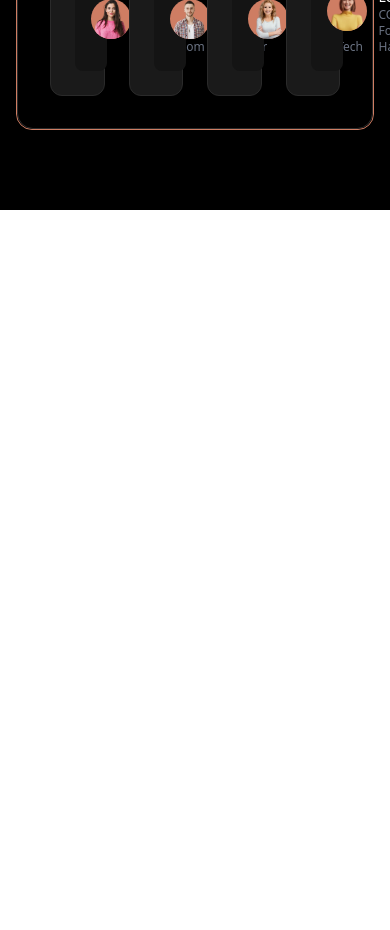
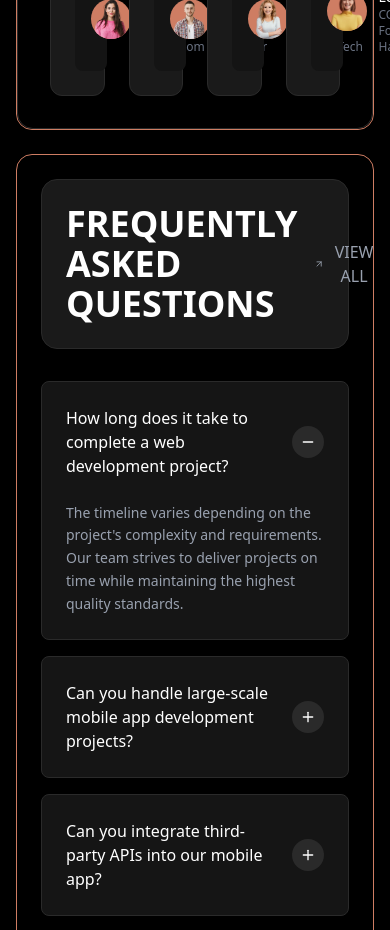
Before and after one commit to PinoqioDOM/ROWIX, a React (Vite) app: page / in a window 390 px wide. Shown: the part 6260-7190 px from the top of the page. Before the commit the page ends 6470 px from the top, so only its background shows below. Built offline with nearby package versions, Linux system fonts and the light colour scheme.

Commit message:
FAQ Section

```diff
--- a/src/components/FAQ.jsx
+++ b/src/components/FAQ.jsx
@@ -1,9 +1,156 @@
-import React from 'react'
+import React, { useState } from 'react';
+import { ArrowUpRight, Plus, Minus } from 'lucide-react';
 
-const FAQ = () => {
+export default function FAQ() {
+  const [openIndex, setOpenIndex] = useState(0);
+  const [formData, setFormData] = useState({
+    name: '',
+    email: '',
+    question: ''
+  });
+
+  const faqs = [
+    {
+      question: "How long does it take to complete a web development project?",
+      answer: "The timeline varies depending on the project's complexity and requirements. Our team strives to deliver projects on time while maintaining the highest quality standards."
+    },
+    {
+      question: "Can you handle large-scale mobile app development projects?",
+      answer: "Yes, we have extensive experience in developing large-scale mobile applications. Our team uses modern frameworks and follows best practices to ensure scalability and performance."
+    },
+    {
+      question: "Can you integrate third-party APIs into our mobile app?",
+      answer: "Absolutely! We specialize in integrating various third-party APIs including payment gateways, social media platforms, analytics tools, and custom REST/GraphQL APIs."
+    },
+    {
+      question: "How do you ensure cross-platform compatibility for mobile apps?",
+      answer: "We utilize cross-platform frameworks like React Native and Flutter, conduct thorough testing on multiple devices, and follow platform-specific design guidelines to ensure seamless performance across iOS and Android."
+    },
+    {
+      question: "What is your approach to user experience (UX) design?",
+      answer: "Our UX design process is user-centered, starting with research and user personas, creating wireframes and prototypes, conducting usability testing, and iterating based on feedback to create intuitive and engaging experiences."
+    }
+  ];
+
+  const toggleFAQ = (index) => {
+    setOpenIndex(openIndex === index ? -1 : index);
+  };
+
+  const handleSubmit = () => {
+    console.log('Form submitted:', formData);
+    alert('Your question has been sent!');
+    setFormData({ name: '', email: '', question: '' });
+  };
+
+  const handleChange = (e) => {
+    setFormData({
+      ...formData,
+      [e.target.name]: e.target.value
+    });
+  };
+
   return (
-    <div>FAQ</div>
-  )
+    <div className="mt-6 rounded-2xl border border-[#CE7D63] p-6">
+      <div>
+        {/* Header */}
+        <div className="flex items-center justify-between bg-[#1A1A1A] mb-8 p-6 border border-[#2A2A2A] rounded-2xl">
+          <h1 className="text-white text-4xl font-bold">FREQUENTLY ASKED QUESTIONS</h1>
+          <button className="flex items-center gap-2 px-4 py-2 rounded-xl text-gray-400 transition-colors hover:bg-[#CE7D63] hover:text-black transition-all duration-300 cursor-pointer">
+            <ArrowUpRight className="w-4 h-4" />
+            <span>VIEW ALL</span>
+          </button>
+        </div>
+
+        <div className="grid grid-cols-1 lg:grid-cols-2 gap-8">
+          {/* FAQ List */}
+          <div className="space-y-4">
+            {faqs.map((faq, index) => (
+              <div
+                key={index}
+                className="bg-[#151515] rounded-lg border border-[#2A2A2A] overflow-hidden"
+              >
+                <button
+                  onClick={() => toggleFAQ(index)}
+                  className="w-full flex items-center justify-between p-6 text-left hover:bg-[#1A1A1A] transition-colors"
+                >
+                  <span className="text-white text-base font-medium pr-4">
+                    {faq.question}
+                  </span>
+                  <div className="flex-shrink-0 w-8 h-8 rounded-full bg-[#2A2A2A] flex items-center justify-center">
+                    {openIndex === index ? (
+                      <Minus className="w-4 h-4 text-white" />
+                    ) : (
+                      <Plus className="w-4 h-4 text-white" />
+                    )}
+                  </div>
+                </button>
+                {openIndex === index && (
+                  <div className="px-6 pb-6">
+                    <p className="text-gray-400 text-sm leading-relaxed">
+                      {faq.answer}
+                    </p>
+                  </div>
+                )}
+              </div>
+            ))}
+          </div>
+
+          {/* Contact Form */}
+          <div className="bg-[#151515] rounded-lg border border-[#2A2A2A] p-8">
+            <h2 className="text-white text-2xl font-bold mb-6">ASK YOUR QUESTION</h2>
+            <div className="space-y-6">
+              <div>
+                <label className="block text-white text-sm font-medium mb-2">
+                  NAME
+                </label>
+                <input
+                  type="text"
+                  name="name"
+                  value={formData.name}
+                  onChange={handleChange}
+                  placeholder="Enter your name"
+                  className="w-full px-4 py-3 bg-[#0A0A0A] border border-[#2A2A2A] rounded-lg text-white placeholder-gray-500 focus:outline-none focus:border-[#CE7D63] transition-colors"
+                />
+              </div>
+
+              <div>
+                <label className="block text-white text-sm font-medium mb-2">
+                  EMAIL
+                </label>
+                <input
+                  type="email"
+                  name="email"
+                  value={formData.email}
+                  onChange={handleChange}
+                  placeholder="Enter your email"
+                  className="w-full px-4 py-3 bg-[#0A0A0A] border border-[#2A2A2A] rounded-lg text-white placeholder-gray-500 focus:outline-none focus:border-[#CE7D63] transition-colors"
+                />
+              </div>
+
+              <div>
+                <label className="block text-white text-sm font-medium mb-2">
+                  YOUR QUESTION
+                </label>
+                <textarea
+                  name="question"
+                  value={formData.question}
+                  onChange={handleChange}
+                  placeholder="Enter Your Question Here ....."
+                  rows="5"
+                  className="w-full px-4 py-3 bg-[#0A0A0A] border border-[#2A2A2A] rounded-lg text-white placeholder-gray-500 focus:outline-none focus:border-[#CE7D63] transition-colors resize-none"
+                />
+              </div>
+
+              <button
+                onClick={handleSubmit}
+                className="w-full py-4 bg-[#CE7D63] hover:bg-[#B86D53] text-black font-bold rounded-lg transition-colors"
+              >
+                SEND YOUR MESSAGE
+              </button>
+            </div>
+          </div>
+        </div>
+      </div>
+    </div>
+  );
 }
-
-export default FAQ
```
